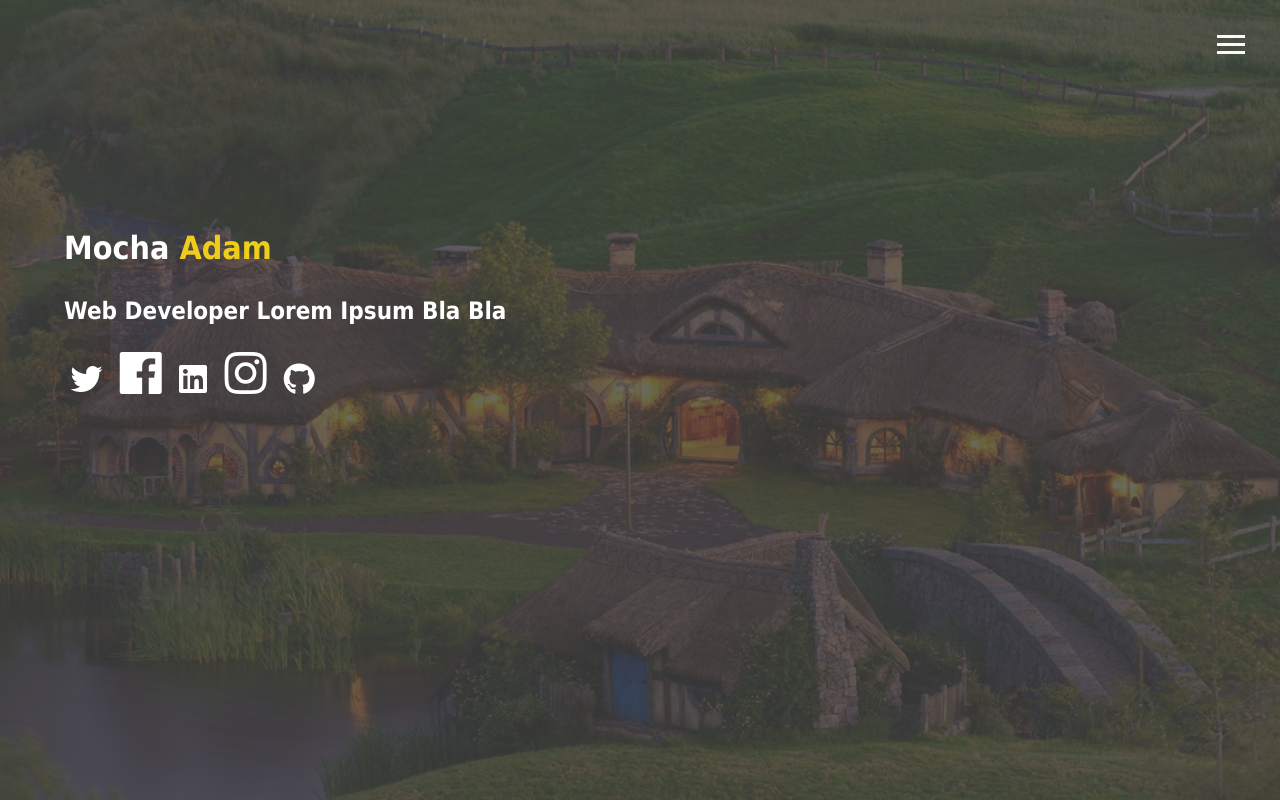
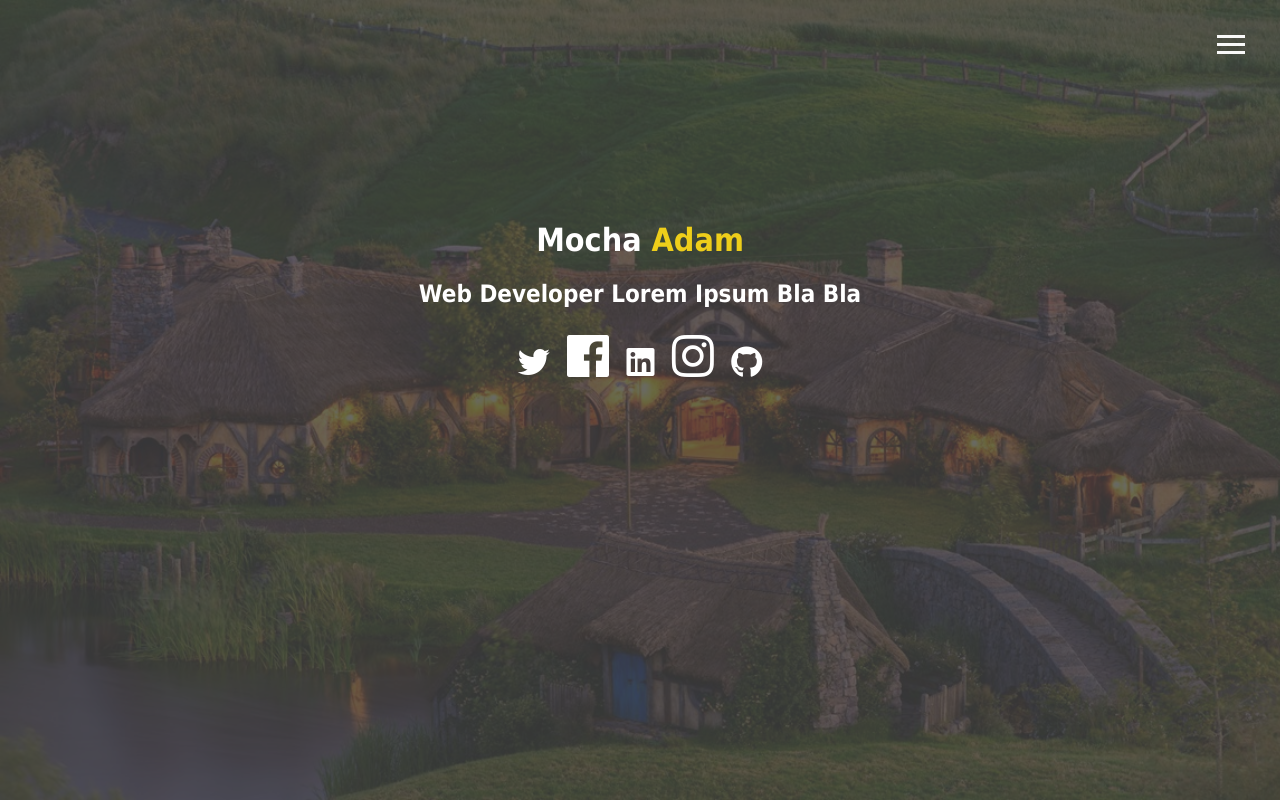
Before and after one commit to adamfadly/adammoderncv, a website: page dist/index.html in a window 1280 px wide. Drawn offline with Linux system fonts and the light colour scheme.

Commit message:
have a issue with scss media query

```diff
--- a/scss/_config.scss
+++ b/scss/_config.scss
@@ -35,3 +35,21 @@ $background-opacity: 0.8;
     @content
   }
 }
+
+@mixin mediaMd {
+  @media screen and (min-width: 768px) {
+    @content
+  }
+}
+
+@mixin mediaLg {
+  @media screen and (min-width: 769px) and (max-width: 1170px){
+    @content
+  }
+}
+
+@mixin mediaXl {
+  @media screen and (min-width: 1171px) {
+    @content
+  }
+}
--- /dev/null
+++ b/scss/_mobile.scss
@@ -0,0 +1,60 @@
+// Wide Screens
+@include mediaXl {
+
+}
+
+//Desktop & Laptops
+@include mediaXl {
+
+}
+
+// Tablets & Small Laptops
+@include mediaXl {
+    main {
+        align-items: center;
+        text-align: center;
+
+        .lg-heading{
+            line-height: 1;
+            margin-bottom: 1rem;
+        }
+    }
+
+    ul.menu-nav-
+    div.menu-branding {
+        float: none;
+        width: 100%;
+        min-height: 0;
+
+        &.show {
+            transform: translate3d(0, 0, 0)
+        }
+    }
+
+    .menu-nav {
+        height: 75vh;
+        transform: translate3d(-100%, 0, 0);
+        font-size: 24px;
+    }
+
+    .menu-branding {
+        height: 26vh;
+        transform: translate3d(100%, 0, 0);
+
+        .potrait{
+            background: url('/dist/img/Mocha.png');
+            width: 150px;
+            height: 150px;
+        }
+    }
+}
+
+// Smart Phones
+@include mediaXl {
+    main#home h1 {
+        margin-top: 10vh;
+
+
+
+    }
+}
--- a/scss/main.scss
+++ b/scss/main.scss
@@ -1,5 +1,6 @@
 @import "config";
 @import "menu";
+@import "mobile";
 
 * {
   box-sizing: border-box;
```
Also changed, not shown: dist/css/main.css, readme.md.
